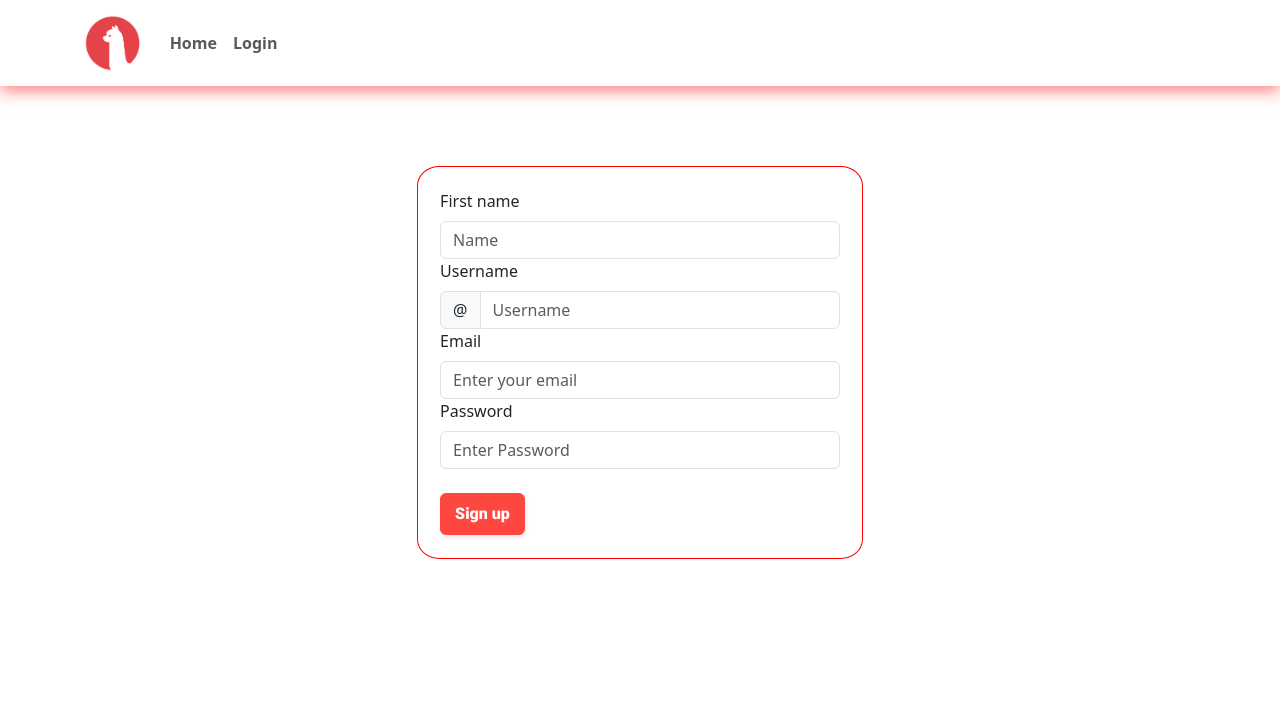
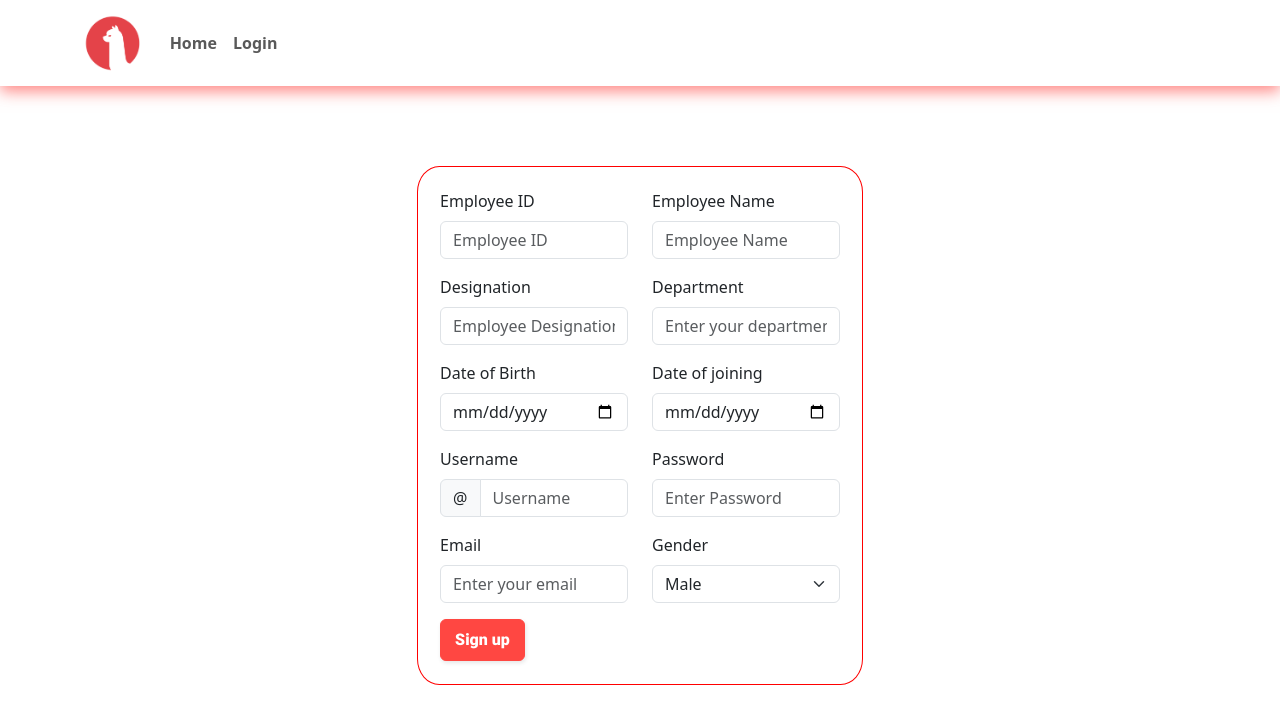
Before and after one commit to shreyait/Batch-10-team-2, a React (Create React App) app in the folder frontend-app/: page /register in a window 1280 px wide. Shown: the top 724 px of the page. Built offline with nearby package versions, Linux system fonts and the light colour scheme.

Commit message:
register updated

```diff
--- a/frontend-app/package.json
+++ b/frontend-app/package.json
@@ -12,7 +12,7 @@
     "react-bootstrap": "^2.8.0",
     "react-dom": "^18.2.0",
     "react-router-dom": "^6.14.2",
-    "react-scripts": "5.0.1",
+    "react-scripts": "^5.0.1",
     "web-vitals": "^2.1.4"
   },
   "scripts": {
--- a/frontend-app/src/components/register.js
+++ b/frontend-app/src/components/register.js
@@ -24,7 +24,7 @@ export default function Register() {
     if (form.checkValidity() === false) {
       event.stopPropagation();
     } else {
-      await register({ username, password, name, email });
+      await register({ username, password, name, email,gender,department,designation,DOB,DOJ,empID });
       // setLoginState(true);
       //navigate("/dashboard");
     }
@@ -32,9 +32,18 @@ export default function Register() {
   };
 
   const [username, setusername] = useState("");
-  const [password, setpassword] = useState(" ");
+  const [password, setpassword] = useState("");
   const [name, setname] = useState("");
-  const [email, setemail] = useState(" ");
+  const [email, setemail] = useState("");
+  const [gender, setgender] = useState("");
+  const [department, setdep] = useState("");
+  const [designation, setdesignation] = useState("");
+  const [DOB, setDOB] = useState("");
+  const [DOJ, setDOJ] = useState("");
+  const [empID,setID] = useState("");
+  const handleIdChange = (value) => {
+    setID(value);
+  }
   const handleUserNameChange = (value) => {
     setusername(value);
   };
@@ -47,6 +56,21 @@ export default function Register() {
   const handleEmailChange = (value) => {
     setemail(value);
   };
+  const handleGenderChange = (value) => {
+    setgender(value);
+  }
+  const handleDepartmentChange = (value) => {
+    setdep(value);
+  }
+  const handleDesignationChange = (value) => {
+    setdesignation(value);
+  }
+  const handleDOBChange = (value) => {
+    setDOB(value);
+  }
+  const handleDOJChange = (value) => {
+    setDOJ(value);
+  }
 
   // const handleSave = () => {
   //   const data = {
@@ -69,20 +93,84 @@ export default function Register() {
   return (
     <div className={styles["RegisterCard"]}>
       <Form noValidate validated={validated} onSubmit={handleSubmit}>
-
-        <Form.Group as={Col} controlId="validationCustom01">
-          <Form.Label>First name</Form.Label>
+      <Row className="mb-3">
+        <Form.Group as={Col} md="6" controlId="validationCustom01">
+          <Form.Label>Employee ID</Form.Label>
           <Form.Control
             required
             type="text"
-            placeholder="Name"
+            placeholder="Employee ID"
+            defaultValue=""
+            onChange={(e) => handleIdChange(e.target.value)}
+          />
+          <Form.Control.Feedback>Looks good!</Form.Control.Feedback>
+        </Form.Group>
+
+        <Form.Group as={Col} md="6" controlId="validationCustom01">
+          <Form.Label>Employee Name</Form.Label>
+          <Form.Control
+            required
+            type="text"
+            placeholder="Employee Name"
             defaultValue=""
             onChange={(e) => handleNameChange(e.target.value)}
           />
           <Form.Control.Feedback>Looks good!</Form.Control.Feedback>
         </Form.Group>
+         </Row>
+         <Row className="mb-3">
+         <Form.Group as={Col} md="6" controlId="validationCustom01">
+          <Form.Label>Designation</Form.Label>
+          <Form.Control
+            required
+            type="text"
+            placeholder="Employee Designation"
+            defaultValue=""
+            onChange={(e) => handleDesignationChange(e.target.value)}
+          />
+          <Form.Control.Feedback>Looks good!</Form.Control.Feedback>
+        </Form.Group>
 
-        <Form.Group as={Col} controlId="validationCustomUsername">
+        <Form.Group as={Col} md="6" controlId="validationCustom01">
+          <Form.Label>Department</Form.Label>
+          <Form.Control
+            required
+            type="text"
+            placeholder="Enter your department"
+            defaultValue=""
+            onChange={(e) => handleDepartmentChange(e.target.value)}
+          />
+          <Form.Control.Feedback>Looks good!</Form.Control.Feedback>
+        </Form.Group>
+        </Row>
+        <Row className="mb-3">
+        <Form.Group as={Col} md="6" controlId="validationCustom01">
+          <Form.Label>Date of Birth</Form.Label>
+          <Form.Control
+            required
+            type="Date"
+            placeholder="Enter Date of Birth"
+            defaultValue=""
+            onChange={(e) => handleDOBChange(e.target.value)}
+          />
+          <Form.Control.Feedback>Looks good!</Form.Control.Feedback>
+        </Form.Group>
+
+        <Form.Group as={Col} md="6" controlId="validationCustom01">
+          <Form.Label>Date of joining</Form.Label>
+          <Form.Control
+            required
+            type="Date"
+            placeholder="Enter Date of joining"
+            defaultValue=""
+            onChange={(e) => handleDOJChange(e.target.value)}
+          />
+          <Form.Control.Feedback>Looks good!</Form.Control.Feedback>
+        </Form.Group>
+
+        </Row>
+         <Row className="mb-3">
+        <Form.Group as={Col} md="6" controlId="validationCustomUsername">
           <Form.Label>Username</Form.Label>
           <InputGroup hasValidation>
             <InputGroup.Text id="inputGroupPrepend">@</InputGroup.Text>
@@ -99,7 +187,21 @@ export default function Register() {
           </InputGroup>
         </Form.Group>
 
-        <Form.Group as={Col} controlId="validationCustom03">
+        <Form.Group as={Col} md="6" controlId="validationCustom05">
+          <Form.Label>Password</Form.Label>
+          <Form.Control
+            type="password"
+            placeholder="Enter Password"
+            required
+            onChange={(e) => handlePasswordChange(e.target.value)}
+          />
+          <Form.Control.Feedback type="invalid">
+            Please provide a valid password.
+          </Form.Control.Feedback>
+        </Form.Group>
+        </Row>
+        <Row className="mb-3">
+        <Form.Group as={Col} md="6" controlId="validationCustom03">
           <Form.Label>Email</Form.Label>
           <Form.Control
             type="email"
@@ -112,19 +214,18 @@ export default function Register() {
           </Form.Control.Feedback>
         </Form.Group>
 
-        <Form.Group as={Col} controlId="validationCustom05">
-          <Form.Label>Password</Form.Label>
-          <Form.Control
-            type="password"
-            placeholder="Enter Password"
-            required
-            onChange={(e) => handlePasswordChange(e.target.value)}
-          />
+        <Form.Group as={Col} md="6" controlId="validationCustom05">
+          <Form.Label>Gender</Form.Label>
+          <Form.Select aria-label="Default select example" required onChange={(e) => handleGenderChange(e.target.value)}>
+      <option value="Male">Male</option>
+      <option value="Female">Female</option>
+      <option value="Other">Other</option>
+    </Form.Select>
           <Form.Control.Feedback type="invalid">
-            Please provide a valid password.
+            Please select a option.
           </Form.Control.Feedback>
         </Form.Group>
-        <br></br>
+        </Row>
         <CustomButton type="submit">Sign up</CustomButton>
       </Form>
     </div>
--- a/frontend-app/src/context/auth.js
+++ b/frontend-app/src/context/auth.js
@@ -29,7 +29,7 @@ const AuthContextProvider = ({ children }) => {
     setLoginState(false);
   };
 
-  const register = async ({ username, password, name, email }) => {
+  const register = async ({ username, password, name, email,gender,department,designation,DOB,DOJ,empID }) => {
     const url = "https://localhost:7033/api/Registrations";
     console.log("registering", username);
     try {
@@ -38,6 +38,13 @@ const AuthContextProvider = ({ children }) => {
         password: password,
         name: name,
         email: email,
+        designation:designation,
+        department:department,
+        dateofBirth:DOB,
+        dateofJoining:DOJ,
+        empId:empID,
+        Gender:gender
+
       });
       alert(result.data);
       setLoginState(true);
```
Also changed, not shown: 1 other file (tests, documents, lock files or other folders).
